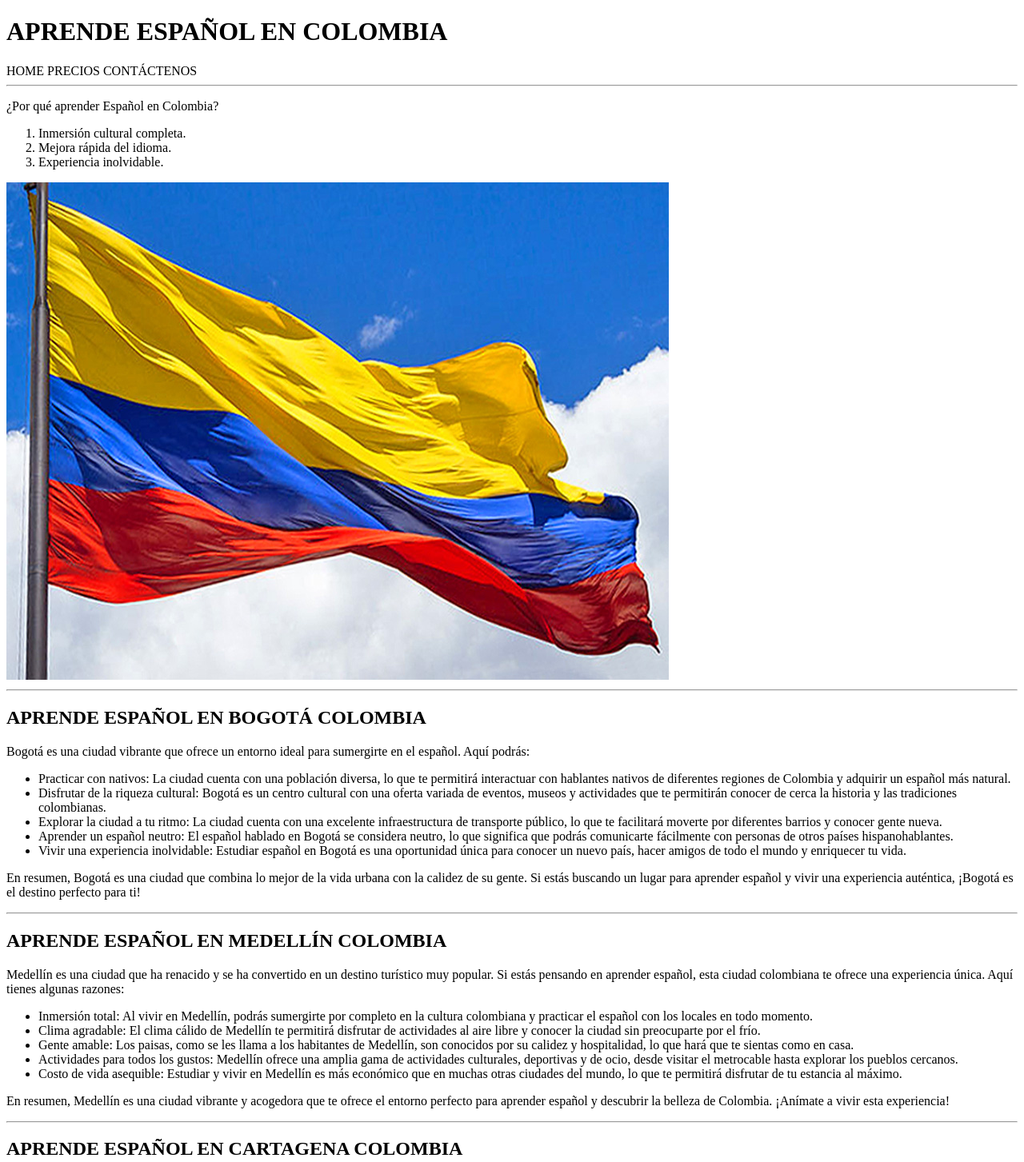
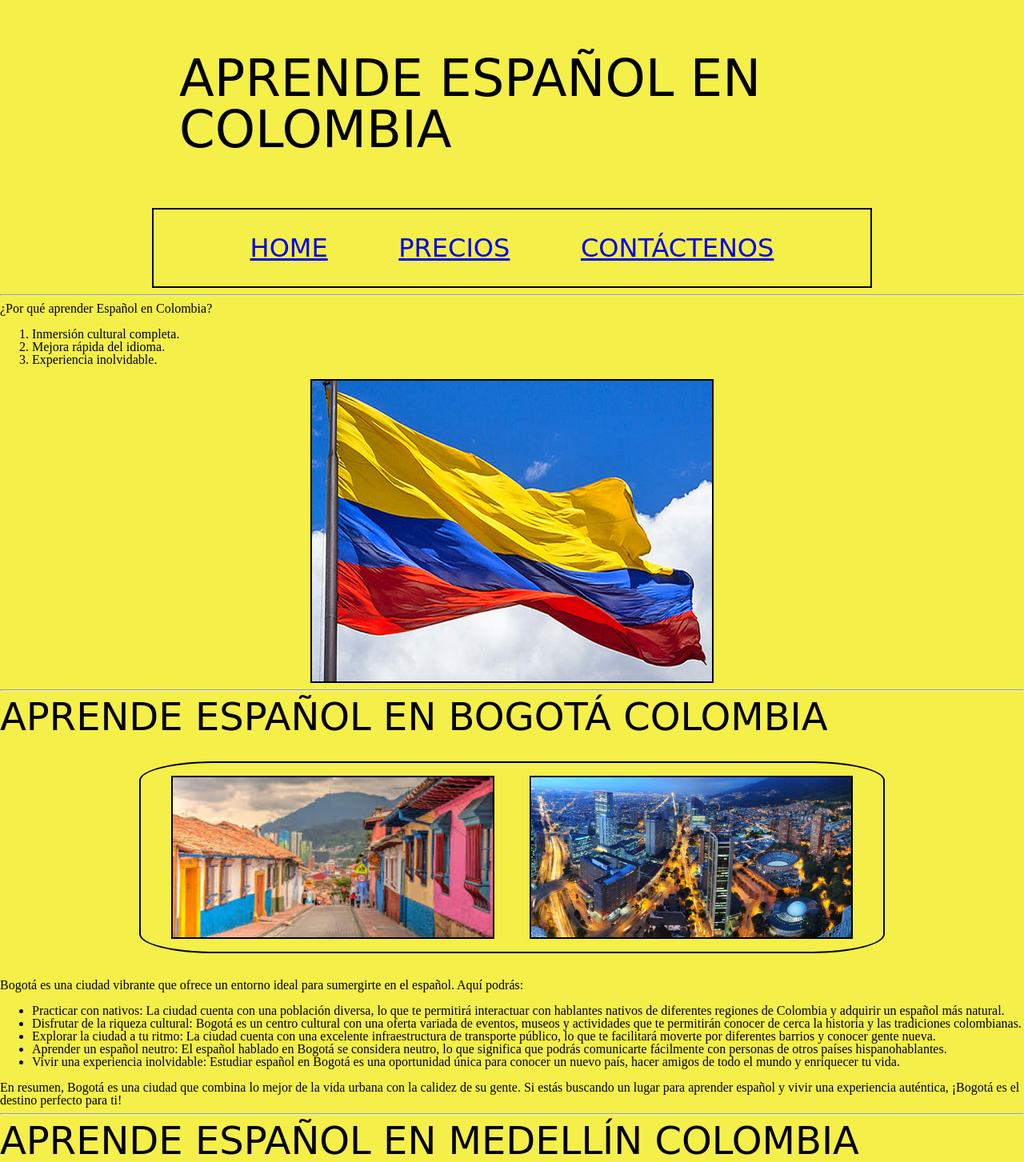
Before and after one commit to adriansuarezmtl/RepositorioHenry, a plain HTML site: page PáginaWebHenry/index.html in a window 1280 px wide. Shown: the top 1453 px of the page at 80% size. Drawn offline with Linux system fonts and the light colour scheme.

Commit message:
CSSupdatesFlexBox

```diff
--- a/index.html
+++ b/PáginaWebHenry/index.html
@@ -3,16 +3,22 @@
    <head>
       <meta charset="UTF-8" />
       <meta name="viewport" content="width=device-width, initial-scale=1.0" />
+      <link rel="stylesheet" type="text/css" href="styles.css">
+      <link rel="stylesheet" type="text/css" href="reset.css">
       <title>Mi Primer Sitio Web</title>
    </head>
    <body>
 
     <header>
-    <h1>APRENDE ESPAÑOL EN COLOMBIA</h1>
-    <span>HOME</span>
-    <span>PRECIOS</span>
-    <span>CONTÁCTENOS</span>
-    <hr />
+     <div id="TitleWebpage">
+     <h1>APRENDE ESPAÑOL EN COLOMBIA</h1>
+     </div>
+      <div id="Menu">
+      <a href="index.html">HOME</a>
+      <a href="index.html">PRECIOS</a>
+      <a href="index.html">CONTÁCTENOS</a>
+      </div>
+     <hr />
     </header>
 
     <main>
@@ -34,11 +40,19 @@
             </ol>
             </div>
 
-            <img src="bandera-colombia-ST.jpg"/>
+            <div id="MainImage">
+            <img src="bandera-colombia-ST.jpg" id="BanderaCOL"/>
+            </div>
 
             <hr />
         <article>
-            <h2>APRENDE ESPAÑOL EN BOGOTÁ COLOMBIA</h2>
+            <div>
+            <h2 class="TitleH2">APRENDE ESPAÑOL EN BOGOTÁ COLOMBIA</h2>
+            </div>
+            <div class="ImagesCiudades">
+            <img src="Bogota Paisaje 1.jpeg" class="Images">
+            <img src="Centro de la ciudad - El centro de Bogotá-Bogotá de noche.jpg" class="Images">
+            </div>
             <p>
             Bogotá es una ciudad vibrante que ofrece un entorno ideal para sumergirte en el español. Aquí podrás:
             </p>
@@ -69,7 +83,13 @@
         </article>
 
         <article>
-            <h2>APRENDE ESPAÑOL EN MEDELLÍN COLOMBIA</h2>
+            <div>
+            <h2 class="TitleH2">APRENDE ESPAÑOL EN MEDELLÍN COLOMBIA</h2>
+            </div>
+            <div class="ImagesCiudades">
+              <img src="Llantas_Medellin_big.jpg" class="Images">
+              <img src="medellin-travelers-apartamentos-suites-colombia.jpeg" class="Images">
+            </div>
             <p>
             Medellín es una ciudad que ha renacido y se ha convertido en un destino turístico muy popular. Si estás pensando en aprender español, esta ciudad colombiana te ofrece una experiencia única. Aquí tienes algunas razones:
             </p>
@@ -100,7 +120,13 @@
         </article>
 
         <article>
-            <h2>APRENDE ESPAÑOL EN CARTAGENA COLOMBIA</h3>
+            <div>
+            <h2 class="TitleH2">APRENDE ESPAÑOL EN CARTAGENA COLOMBIA</h3>
+            </div>
+              <div class="ImagesCiudades">
+                <img src="i.6573cafb97322bf734cb8cf21a029462.jpg" class="Images">
+                <img src="Atardecer_en_Cartagena_de_Indias_desde_La_Popa..jpg" class="Images">
+              </div>
             <p>
             Cartagena de Indias, con su rica historia, arquitectura colonial y playas paradisíacas, es un destino ideal para aprender español mientras disfrutas de la belleza del Caribe colombiano. Aquí te presentamos algunas razones por las que deberías considerar Cartagena:
             </p>
@@ -133,6 +159,7 @@
      </section>
      <section>
      <form>
+    <div id="Form">
       <h2>FORMULARIO PARA SUSCRIBIRSE</h2>
       <p>En este formulario debes llenar tu información de contacto</p>
       <div>
@@ -160,18 +187,21 @@
         <input type="number" name="Número Télefonico" placeholder="Número Télefonico"/>
       </div>
       <button>ENVIAR</button>
+    </div>
       <hr />
      </form>
      </section>
     </main>
 
     <footer>
+      <div id="Footer">
         <a href="index.html"> Política de privacidad </a>
         <a href="index.html"> Condiciones de uso </a>
         <a href="index.html"> Política de cookies </a>
         <a href="index.html"> Contacto</a>
         <a href="index.html"> Control parental </a>
         <a href="index.html"> Twitter </a>
+      </div>
     </footer>
 
    </body>
--- /dev/null
+++ b/PáginaWebHenry/reset.css
@@ -0,0 +1,56 @@
+/* reset.css */
+
+/* Elimina márgenes, rellenos y bordes predeterminados */
+html, body, div, span, applet, object, iframe,
+h1, h2, h3, h4, h5, h6, p, blockquote, pre, abbr, acronym, address, big, cite, code,
+del, dfn, em, img, ins, kbd, q, s, samp,
+small, strike, strong, sub, sup, tt, var,
+b, u, i, center,
+dl, dt, dd, fieldset, form, label, legend,
+table, caption, tbody, tfoot, thead, tr, th, td,
+article, aside, canvas, details, embed,
+figure, figcaption, footer, header, hgroup,
+menu, nav, output, ruby, section, summary,
+time, mark, audio, video {
+    margin: 0;
+    padding: 0;
+    border: 0;
+    font-size: 100%;
+    font: inherit;
+    vertical-align: baseline;
+}
+
+/* Establece el valor base de los elementos de bloque */
+article, aside, details, figcaption, figure,
+footer, header, hgroup, menu, nav, section {
+    display: block;
+}
+
+/* Asegura que los formularios y tablas ocupen todo el espacio disponible */
+body {
+    line-height: 1;
+}
+
+
+blockquote, q {
+    quotes: none;
+}
+
+blockquote:before, blockquote:after,
+q:before, q:after {
+    content: '';
+    content: none;
+}
+
+/* Estilo de tablas básico */
+table {
+    border-collapse: collapse;
+    border-spacing: 0;
+}
+
+/* Opcional: Restablece los estilos de imágenes */
+img {
+    max-width: 100%;
+    height: auto;
+    display: block;
+}
--- /dev/null
+++ b/PáginaWebHenry/styles.css
@@ -0,0 +1,99 @@
+body {
+    font-family: 'Arial', sans-serif;
+    background-color: #f5ef49;
+    color: black;
+    margin: 20px;
+  }
+
+.Images {
+    border: 2px solid black;
+    width: 400px;
+    height: 200px;
+  }
+
+.ImagesCiudades {
+    border: 2px solid black;
+    width: 70vw;
+    margin: auto;
+    margin-top: 2em;
+    margin-bottom: 2em;
+    padding: 1em 1em 1em 1em;
+    border-radius: 10% ;
+    transition: 2s;
+    display: flex;
+    flex-direction: row;
+    justify-content: space-around;
+  }
+
+.ImagesCiudades:hover {
+    background-color: blue;
+  }
+
+.TitleH2 {
+    font-family: cursive;
+    font-size: 3em;
+    color: rgb(0, 0, 0)
+  }
+
+#Form {
+  border: 2px solid black;
+  width: fit-content;
+  margin: auto;
+  margin-top: 2em;
+  margin-bottom: 2em;
+  padding: 1em 1em 1em 1em;
+  font-family: 'Times New Roman', Times, serif;
+  font-size: 1em;
+  color: rgb(0, 0, 0)
+  }
+
+#Menu {
+    border: 2px solid black;
+    width: 65vw;
+    margin: auto;
+    padding: 1em 1em 1em 1em;
+    font-family: cursive;
+    font-size: 2em;
+    color: rgb(0, 0, 0);
+    display: flex;
+    flex-direction: row;
+    justify-content: space-evenly;
+  }
+
+#MainImage {
+    width: fit-content;
+    border: 2px solid black;
+    margin: auto;
+  }
+
+#BanderaCOL {
+    width: 500px;
+}
+
+#TitleWebpage {
+    border: 2px solid transparent;
+    border-radius: 20% ;
+    width: 65vw;
+    margin: auto;
+    padding: 1em;
+    font-family: cursive;
+    font-size: 4em;
+    color: rgb(0, 0, 0);
+    transition: 5s;
+  }
+
+#TitleWebpage:hover {
+  background-color: red;
+  }
+
+#Footer {
+  border: 2px solid transparent;
+  width: 65vw;
+  margin: auto;
+  padding: 1em 1em 1em 1em;
+  font-family: Arial, Helvetica, sans-serif;
+  font-size: 1em;
+  display: flex;
+  flex-direction: row;
+  justify-content: space-evenly;
+  }
```
Also changed, not shown: PáginaWebHenry/Atardecer_en_Cartagena_de_Indias_desde_La_Popa..jpg (added), PáginaWebHenry/Bogota Paisaje 1.jpeg (added), PáginaWebHenry/Centro de la ciudad - El centro de Bogotá-Bogotá de noche.jpg (added), PáginaWebHenry/Llantas_Medellin_big.jpg (added), PáginaWebHenry/bandera-colombia-ST.jpg (renamed from bandera-colombia-ST.jpg), PáginaWebHenry/i.6573cafb97322bf734cb8cf21a029462.jpg (added), PáginaWebHenry/medellin-travelers-apartamentos-suites-colombia.jpeg (added).
